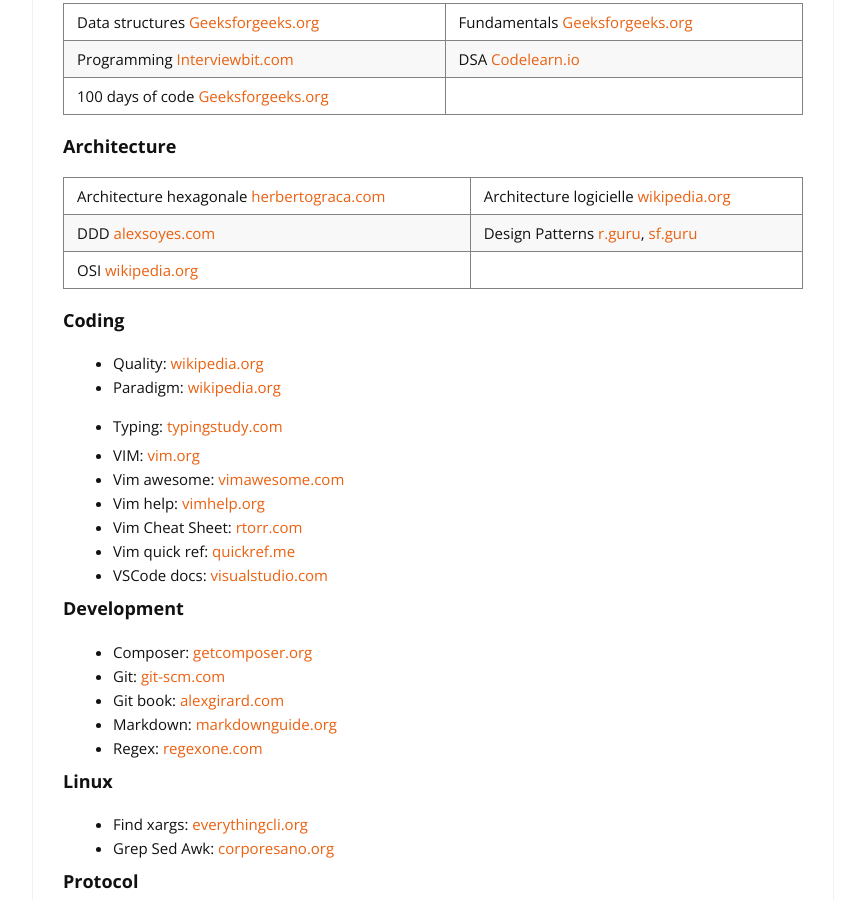
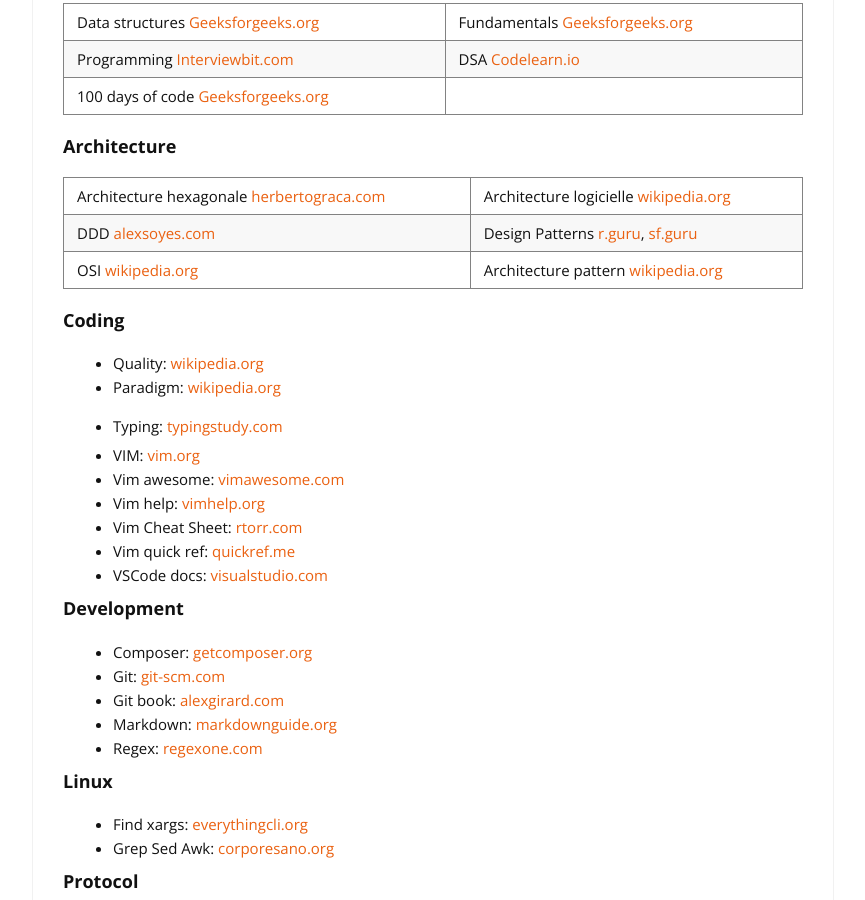
Before and after one commit to cylmat/cylmat.github.io, a Jekyll site: the page built from _pages/USEFUL.md, in a window 1280 px wide and 900 px high, scrolled down 1136 px. Shown: the whole window, without its empty margins (207-1072 px from the left). Built offline with Jekyll 4.4.1, drawn with Linux system fonts in a browser that asks for light colours; nearby versions of some CDN libraries.

Commit message:
Update USEFUL.md

```diff
--- a/_pages/USEFUL.md
+++ b/_pages/USEFUL.md
@@ -46,7 +46,7 @@
 
 |Architecture hexagonale [herbertograca.com](https://herbertograca.com/2017/11/16/explicit-architecture-01-ddd-hexagonal-onion-clean-cqrs-how-i-put-it-all-together/)|Architecture logicielle [wikipedia.org](https://en.wikipedia.org/wiki/List_of_software_architecture_styles_and_patterns)|
 |DDD [alexsoyes.com](https://alexsoyes.com/ddd-domain-driven-design)|Design Patterns [r.guru](https://refactoring.guru/fr/design-patterns), [sf.guru](https://springframework.guru/gang-of-four-design-patterns)|
-|OSI [wikipedia.org](https://fr.wikipedia.org/wiki/Mod%C3%A8le_OSI)||
+|OSI [wikipedia.org](https://fr.wikipedia.org/wiki/Mod%C3%A8le_OSI)|Architecture pattern [wikipedia.org](https://en.wikipedia.org/wiki/Architectural_pattern)|
 
 ### Coding
 - Quality: [wikipedia.org](https://fr.wikipedia.org/wiki/Qualit%C3%A9_logicielle)
```
